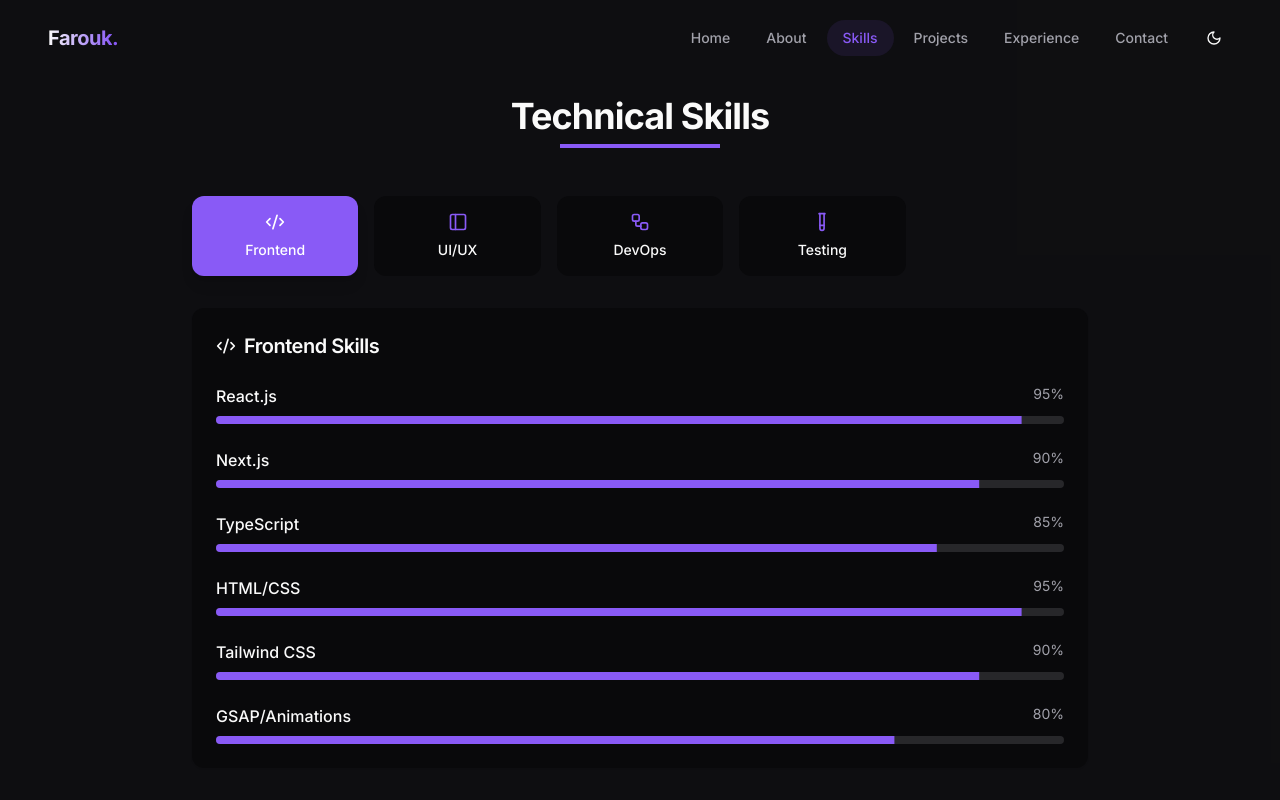
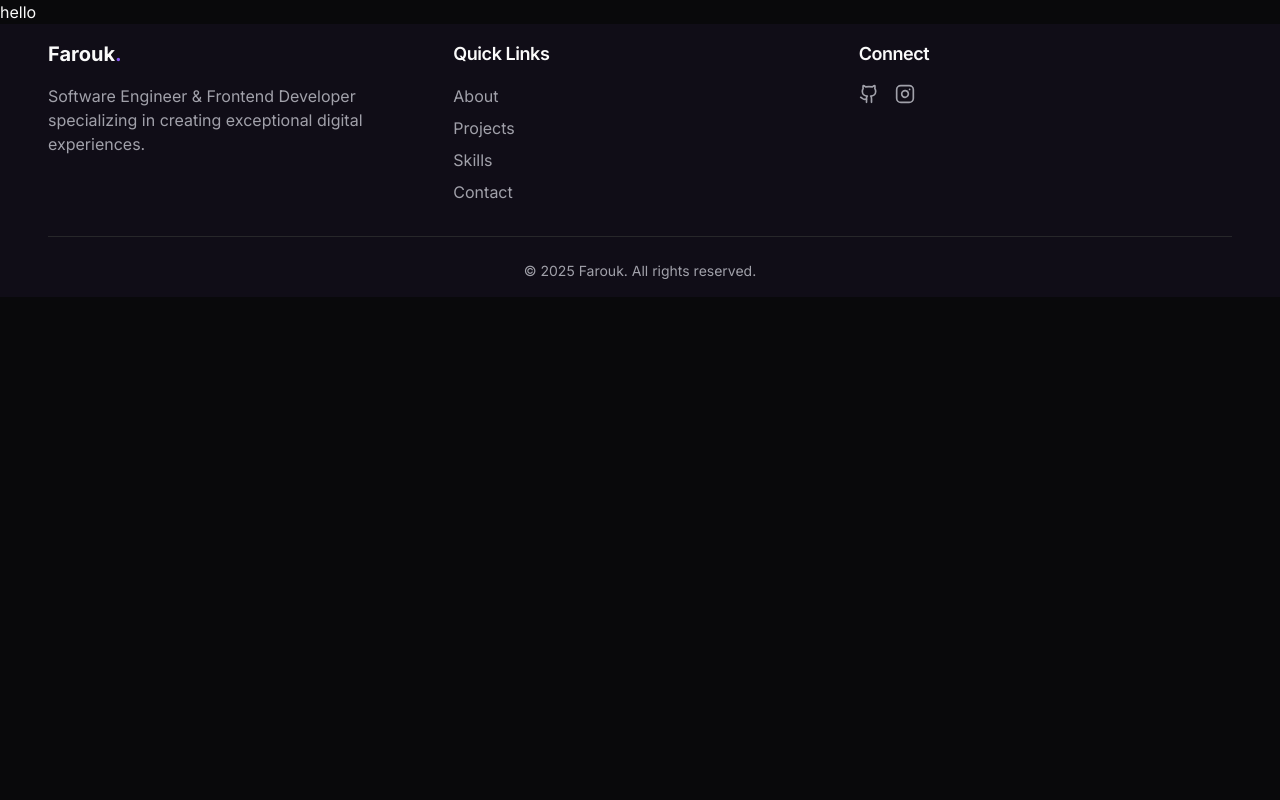
Before and after one commit to chamakhmakh/portfolio_pascal-main, a Next.js app: page / in a window 1280 px wide. Shown: the top 800 px of the page. Built offline with nearby package versions, Linux system fonts and the light colour scheme.

Commit message:
fix: comment out Header and Skills component imports in page.tsx

```diff
--- a/src/app/page.tsx
+++ b/src/app/page.tsx
@@ -27,14 +27,15 @@ export default function Home() {
           <Preloader />
         ) : (
           <>
-            <Header />
+            {/* <Header /> */}
             <main>
               {/* <Hero /> */}
               {/* <About /> */}
-              <Skills />
+              {/* <Skills />
               <Projects />
               <Experience />
-              <Contact />
+              <Contact /> */}
+              hello
             </main>
             <Footer />
           </>
```
